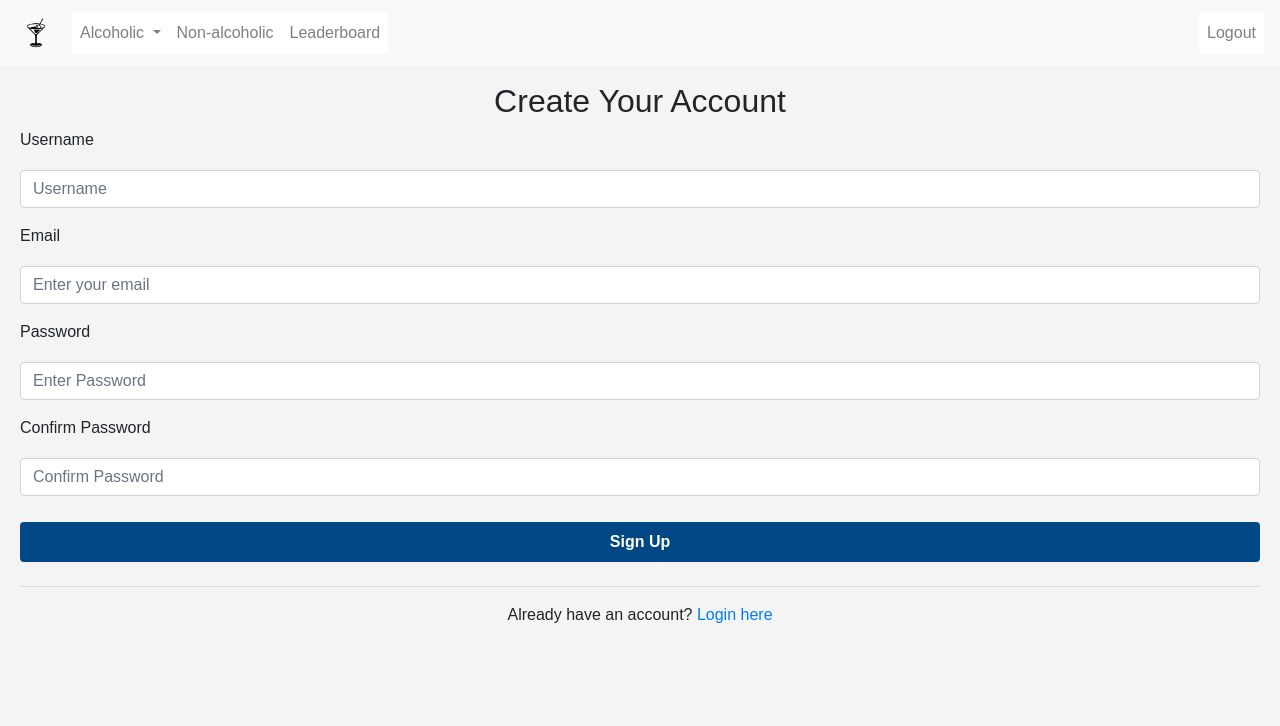
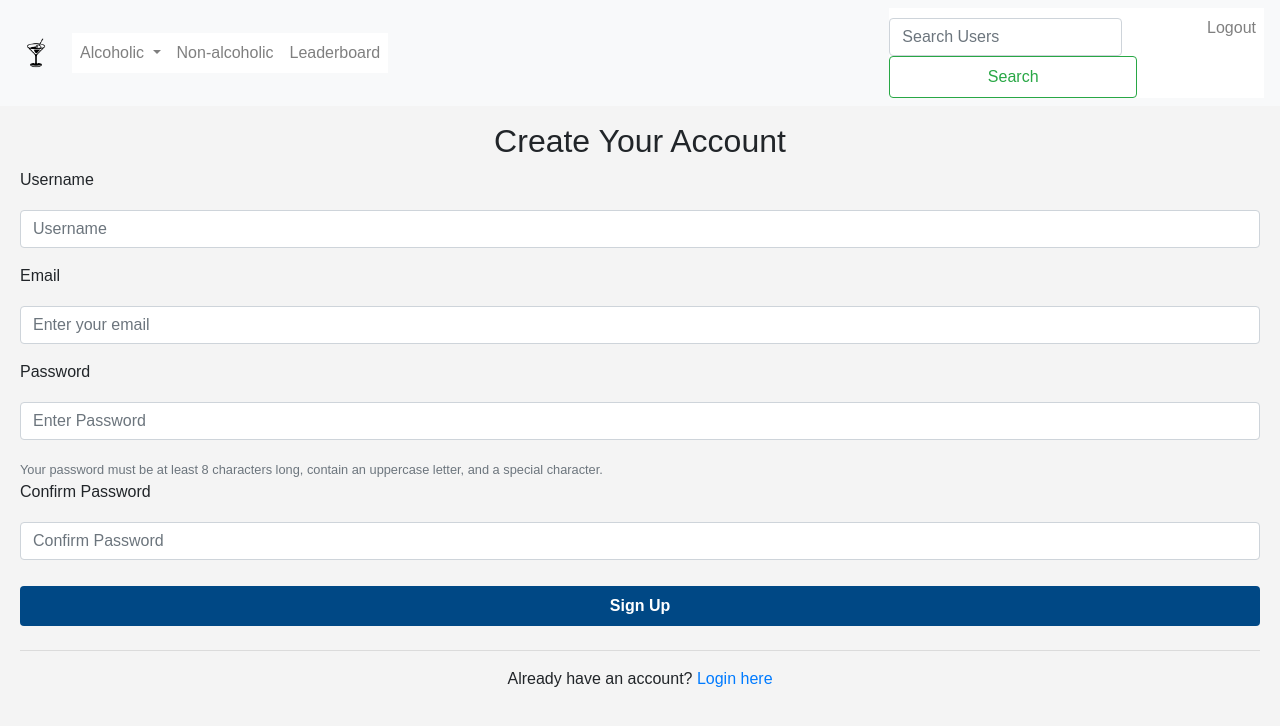
Before and after one commit to skiYur/CITS3403, a Flask app: page /register in a window 1280 px wide. Shown: the top 726 px of the page. Run offline with Flask 3, Linux system fonts and the light colour scheme; some libraries are stand-ins or nearby versions.

Commit message:
added a search button for users to find other users, made it so each username is unique, made it so users have to enter a strong password, removed forgot password button on login page

```diff
--- a/app/routes.py
+++ b/app/routes.py
@@ -6,6 +6,8 @@ from datetime import datetime
 from functools import wraps
 import os
 from .forms import UploadAvatarForm
+import re
+
 
 routes = Blueprint('routes', __name__)
 
@@ -55,6 +57,19 @@ def logout():
     flash('You have been logged out', category='success')
     return redirect(url_for('routes.login'))
 
+
+
+
+def is_strong_password(password):
+    """Check if the password is strong."""
+    if len(password) < 8:
+        return False
+    if not re.search(r'[A-Z]', password):
+        return False
+    if not re.search(r'[!@#$%^&*(),.?":{}|<>]', password):
+        return False
+    return True
+
 @routes.route('/register', methods=['GET', 'POST'])
 def sign_up():
     if request.method == 'POST':
@@ -67,8 +82,16 @@ def sign_up():
             flash('Passwords do not match', category='danger')
             return redirect(url_for('routes.sign_up'))
 
-        if User.query.filter((User.username == username) | (User.email == email)).first():
-            flash('Username or email already exists', category='danger')
+        if not is_strong_password(password):
+            flash('Password must be at least 8 characters long, contain an uppercase letter, and a special character.', category='danger')
+            return redirect(url_for('routes.sign_up'))
+
+        existing_user = User.query.filter((User.username == username) | (User.email == email)).first()
+        if existing_user:
+            if existing_user.username == username:
+                flash('Username already exists', category='danger')
+            if existing_user.email == email:
+                flash('Email already exists', category='danger')
             return redirect(url_for('routes.sign_up'))
 
         user = User(username=username, email=email, created_at=datetime.utcnow(), avatar='images/avatars/default_avatar.png')
@@ -79,6 +102,7 @@ def sign_up():
         return redirect(url_for('routes.login'))
 
     return render_template('sign_up.html')
+
 
 @routes.route('/api/leaderboard')
 def api_leaderboard():
@@ -254,3 +278,30 @@ def get_leaderboard_position():
     position = next((index + 1 for index, u in enumerate(users) if u.id == user.id), None)
 
     return jsonify({"position": position})
+
+@routes.route('/user/<username>')
+@login_required
+def user_profile(username):
+    user = User.query.filter_by(username=username).first()
+    if not user:
+        flash('User not found', category='danger')
+        return redirect(url_for('routes.leaderboard'))
+
+    user_posts = Post.query.filter_by(user_id=user.id).order_by(Post.created_at.desc()).all()
+    return render_template('user_profile.html', user=user, user_posts=user_posts)
+
+
+@routes.route('/search', methods=['GET'])
+@login_required
+def search():
+    query = request.args.get('query')
+    if query:
+        users = User.query.filter(User.username.like(f'%{query}%')).all()
+        if users:
+            return render_template('search_results.html', users=users, query=query)
+        else:
+            flash('No users found', category='warning')
+            return redirect(url_for('routes.home'))
+    else:
+        flash('Enter a username to search', category='warning')
+        return redirect(url_for('routes.home'))
--- a/app/static/js/leaderboard.js
+++ b/app/static/js/leaderboard.js
@@ -10,8 +10,10 @@ document.addEventListener('DOMContentLoaded', function() {
             tr.innerHTML = `
                 <th scope="row">${index + 1}</th>
                 <td>
-                    <img src="${user.avatar ? '/static/' + user.avatar : '/static/images/avatars/default_avatar.png'}" alt="${user.username}'s avatar" class="avatar-leaderboard">
-                    ${user.username}
+                    <a href="/user/${user.username}">
+                        <img src="${user.avatar ? '/static/' + user.avatar : '/static/images/avatars/default_avatar.png'}" alt="${user.username}'s avatar" class="avatar-leaderboard">
+                        ${user.username}
+                    </a>
                 </td>
                 <td>${user.postsCount}</td>`;
             tbody.appendChild(tr);
--- a/app/templates/base.html
+++ b/app/templates/base.html
@@ -8,8 +8,6 @@
     <link rel="stylesheet" href="{{ url_for('static', filename='css/Project.css') }}">
     <link rel="stylesheet" href="{{ url_for('static', filename='css/homepage.css') }}">
     <link rel="stylesheet" href="https://cdnjs.cloudflare.com/ajax/libs/font-awesome/5.15.4/css/all.min.css">
-    <link rel="stylesheet" href="https://cdnjs.cloudflare.com/ajax/libs/font-awesome/5.15.3/css/all.min.css">
-
 </head>
 <body>
     <header>
@@ -40,6 +38,12 @@
                     <li class="nav-item"><a class="nav-link restricted-link" href="/leaderboard">Leaderboard</a></li>
                 </ul>
                 <ul class="navbar-nav ml-auto">
+                    <li class="nav-item">
+                        <form class="form-inline" action="{{ url_for('routes.search') }}" method="get">
+                            <input class="form-control mr-sm-2" type="search" placeholder="Search Users" aria-label="Search" name="query" required>
+                            <button class="btn btn-outline-success my-2 my-sm-0" type="submit">Search</button>
+                        </form>
+                    </li>
                     <li class="nav-item"><a class="nav-link" href="/logout">Logout</a></li>
                 </ul>
             </div>
--- a/app/templates/login.html
+++ b/app/templates/login.html
@@ -32,8 +32,6 @@
             <div class="text-center">
                 <button type="submit" class="btn btn-primary mb-2" style="width: 100%; height: 40px;">Login</button>
                 <br />
-                <a href="/forgot-password" class="highlight-link">Forgot Password?</a>
-                <br />
                 <hr />
                 <p>Don't have an account? <a id="signUp" href="/sign-up">Sign up here</a></p>
             </div>
--- a/app/templates/sign_up.html
+++ b/app/templates/sign_up.html
@@ -12,7 +12,7 @@
         </div>
     {% endif %}
 {% endwith %}
-<form action="/register" method="post">
+<form id="sign-up-form" action="/register" method="post">
     <div class="d-flex flex-column">
         <label for="username">Username</label>
         <input type="text" class="form-control mb-3" id="username" name="username" placeholder="Username" required>
@@ -26,6 +26,9 @@
     <div class="d-flex flex-column">
         <label for="password1">Password</label>
         <input type="password" class="form-control mb-3" id="password1" name="password1" placeholder="Enter Password" required>
+        <small id="passwordHelpBlock" class="form-text text-muted">
+            Your password must be at least 8 characters long, contain an uppercase letter, and a special character.
+        </small>
     </div>
 
     <div class="d-flex flex-column">
@@ -38,4 +41,27 @@
         <p>Already have an account? <a id="login" href="/login">Login here</a></p>
     </div>
 </form>
+
+<script>
+document.getElementById('sign-up-form').addEventListener('submit', function(event) {
+    const password1 = document.getElementById('password1').value;
+    const password2 = document.getElementById('password2').value;
+    const passwordHelpBlock = document.getElementById('passwordHelpBlock');
+
+    const strongPassword = /^(?=.*[A-Z])(?=.*[!@#$%^&*(),.?":{}|<>]).{8,}$/;
+
+    if (!strongPassword.test(password1)) {
+        event.preventDefault();
+        passwordHelpBlock.classList.add('text-danger');
+        passwordHelpBlock.textContent = 'Password must be at least 8 characters long, contain an uppercase letter, and a special character.';
+    } else if (password1 !== password2) {
+        event.preventDefault();
+        passwordHelpBlock.classList.add('text-danger');
+        passwordHelpBlock.textContent = 'Passwords do not match.';
+    } else {
+        passwordHelpBlock.classList.remove('text-danger');
+        passwordHelpBlock.textContent = 'Your password must be at least 8 characters long, contain an uppercase letter, and a special character.';
+    }
+});
+</script>
 {% endblock %}
```
Also changed, not shown: app/templates/search_results.html (added, +21 -0 lines), app/templates/user_profile.html (added, +38 -0 lines), instance/database.db, 1 other file.
